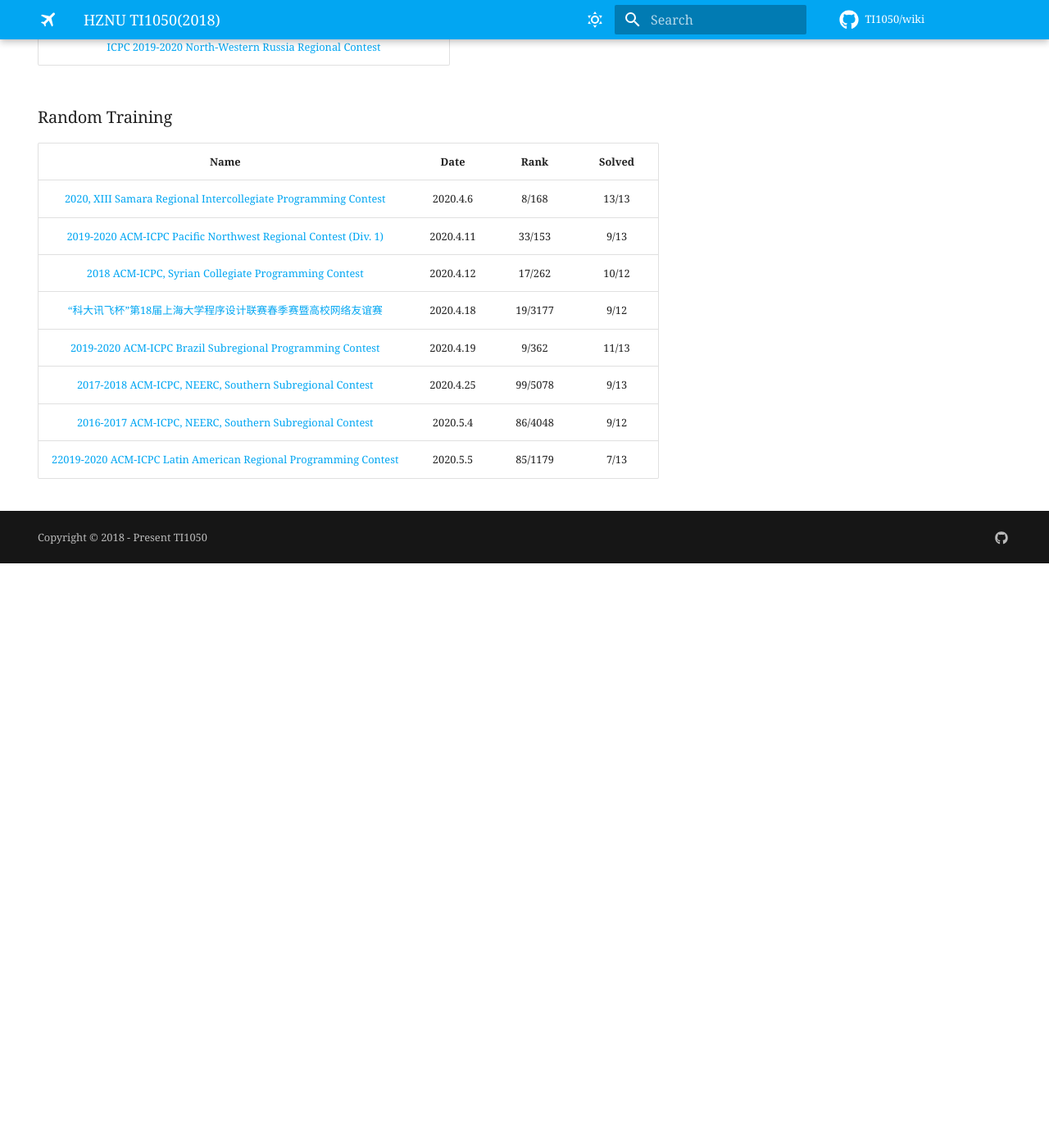
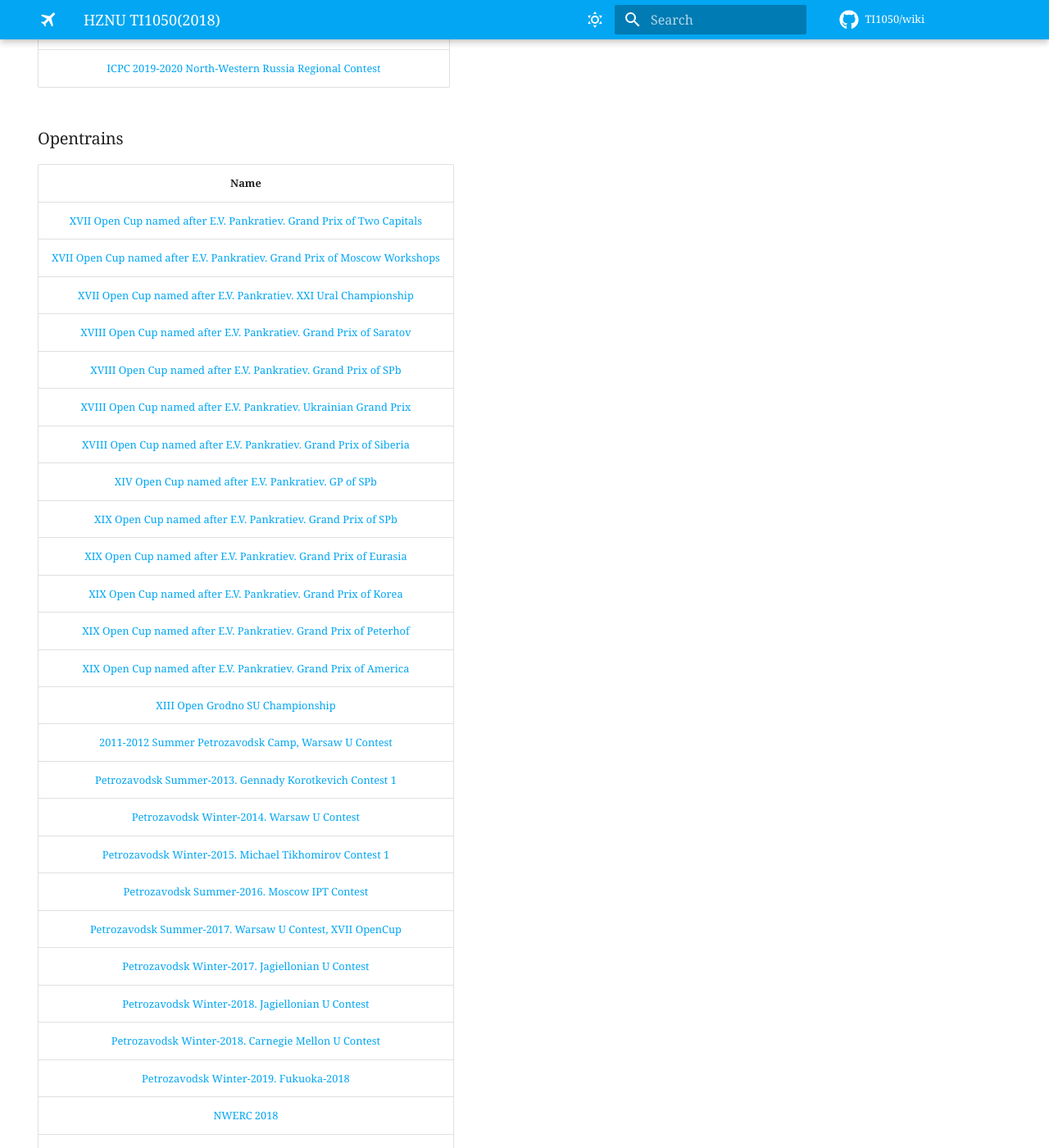
Before and after one commit to TI-1050/wiki, an MkDocs documentation site: the page built from docs/index.md, in a window 1280 px wide and 1400 px high, scrolled down 8779 px. Shown: the whole window at 82% size. Built offline with MkDocs 1.6.1 and Material for MkDocs 9.7.7, drawn with Linux system fonts in a browser that asks for light colours; some web fonts are replaced; comment, search, counter and statistics services are not loaded; before the commit the page ends 9466 px from its top, so only the background shows below that; some of the changed text lies outside the part shown.

Commit message:
feat: opentrains index

```diff
--- a/docs/index.md
+++ b/docs/index.md
@@ -210,6 +210,38 @@ Comment:
 |               [2019-2020 ICPC, Asia Jakarta Regional Contest](https://www.cnblogs.com/Dup4/p/11888609.html)               |
 |           [ICPC 2019-2020 North-Western Russia Regional Contest](https://www.cnblogs.com/Dup4/p/11968817.html)            |
 
+### Opentrains
+
+|                                                                Name                                                                 |
+| :---------------------------------------------------------------------------------------------------------------------------------: |
+|        [XVII Open Cup named after E.V. Pankratiev. Grand Prix of Two Capitals](https://www.cnblogs.com/Dup4/p/11129829.html)        |
+| [XVII Open Cup named after E.V. Pankratiev. Grand Prix of Moscow Workshops](https://www.cnblogs.com/Dup4/protected/p/11626414.html) |
+|     [XVII Open Cup named after E.V. Pankratiev. XXI Ural Championship](https://www.cnblogs.com/Dup4/protected/p/11629330.html)      |
+|          [XVIII Open Cup named after E.V. Pankratiev. Grand Prix of Saratov](https://www.cnblogs.com/Dup4/p/11645781.html)          |
+|       [XVIII Open Cup named after E.V. Pankratiev. Grand Prix of SPb](https://www.cnblogs.com/Dup4/protected/p/11669525.html)       |
+|     [XVIII Open Cup named after E.V. Pankratiev. Ukrainian Grand Prix](https://www.cnblogs.com/Dup4/protected/p/11711845.html)      |
+|     [XVIII Open Cup named after E.V. Pankratiev. Grand Prix of Siberia](https://www.cnblogs.com/Dup4/protected/p/11730137.html)     |
+|                 [XIV Open Cup named after E.V. Pankratiev. GP of SPb](https://www.cnblogs.com/Dup4/p/11342247.html)                 |
+|        [XIX Open Cup named after E.V. Pankratiev. Grand Prix of SPb](https://www.cnblogs.com/Dup4/protected/p/11619034.html)        |
+|      [XIX Open Cup named after E.V. Pankratiev. Grand Prix of Eurasia](https://www.cnblogs.com/Dup4/protected/p/11619056.html)      |
+|            [XIX Open Cup named after E.V. Pankratiev. Grand Prix of Korea](https://www.cnblogs.com/Dup4/p/11131716.html)            |
+|          [XIX Open Cup named after E.V. Pankratiev. Grand Prix of Peterhof](https://www.cnblogs.com/Dup4/p/11127250.html)           |
+|      [XIX Open Cup named after E.V. Pankratiev. Grand Prix of America](https://www.cnblogs.com/Dup4/protected/p/11359358.html)      |
+|                     [XIII Open Grodno SU Championship](https://www.cnblogs.com/Dup4/protected/p/11623920.html)                      |
+|                [2011-2012 Summer Petrozavodsk Camp, Warsaw U Contest](https://www.cnblogs.com/Dup4/p/11342039.html)                 |
+|          [Petrozavodsk Summer-2013. Gennady Korotkevich Contest 1](https://www.cnblogs.com/Dup4/protected/p/11385141.html)          |
+|                [Petrozavodsk Winter-2014. Warsaw U Contest](https://www.cnblogs.com/Dup4/protected/p/11390483.html)                 |
+|          [Petrozavodsk Winter-2015. Michael Tikhomirov Contest 1](https://www.cnblogs.com/Dup4/protected/p/11385034.html)           |
+|               [Petrozavodsk Summer-2016. Moscow IPT Contest](https://www.cnblogs.com/Dup4/protected/p/11384947.html)                |
+|         [Petrozavodsk Summer-2017. Warsaw U Contest, XVII OpenCup](https://www.cnblogs.com/Dup4/protected/p/11336030.html)          |
+|             [Petrozavodsk Winter-2017. Jagiellonian U Contest](https://www.cnblogs.com/Dup4/protected/p/11645680.html)              |
+|             [Petrozavodsk Winter-2018. Jagiellonian U Contest](https://www.cnblogs.com/Dup4/protected/p/11621339.html)              |
+|            [Petrozavodsk Winter-2018. Carnegie Mellon U Contest](https://www.cnblogs.com/Dup4/protected/p/11664764.html)            |
+|                  [Petrozavodsk Winter-2019. Fukuoka-2018](https://www.cnblogs.com/Dup4/protected/p/11124234.html)                   |
+|                                [NWERC 2018](https://www.cnblogs.com/Dup4/protected/p/11469436.html)                                 |
+|                                 [Asia-Jakarata 2018](https://www.cnblogs.com/Dup4/p/11593648.html)                                  |
+|                    [Lesnoe Ozero 2017. BSUIR Open 2017](https://www.cnblogs.com/Dup4/protected/p/11769129.html)                     |
+
 ### Random Training
 
 |                                                                                  Name                                                                                   |   Date    |  Rank   | Solved |
```
